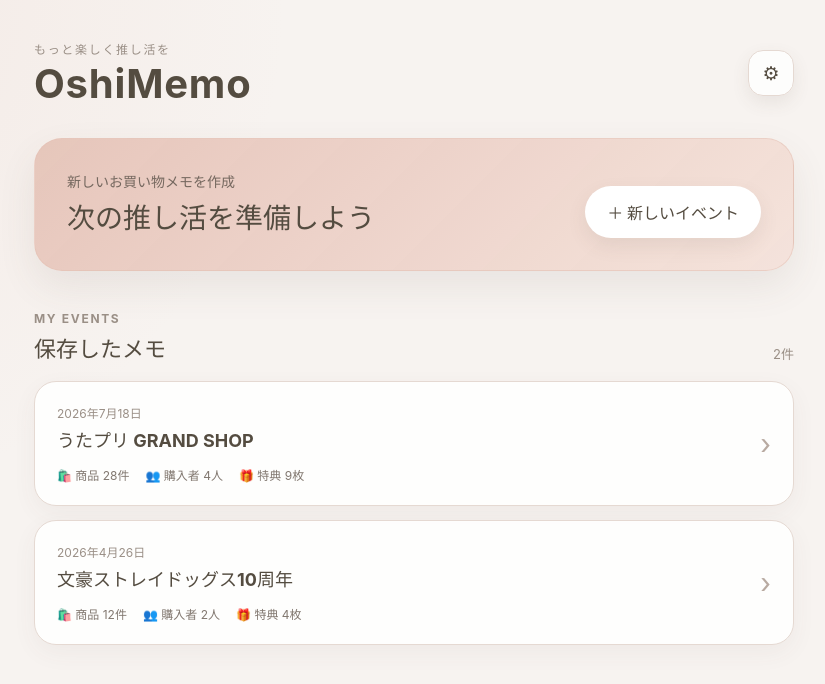
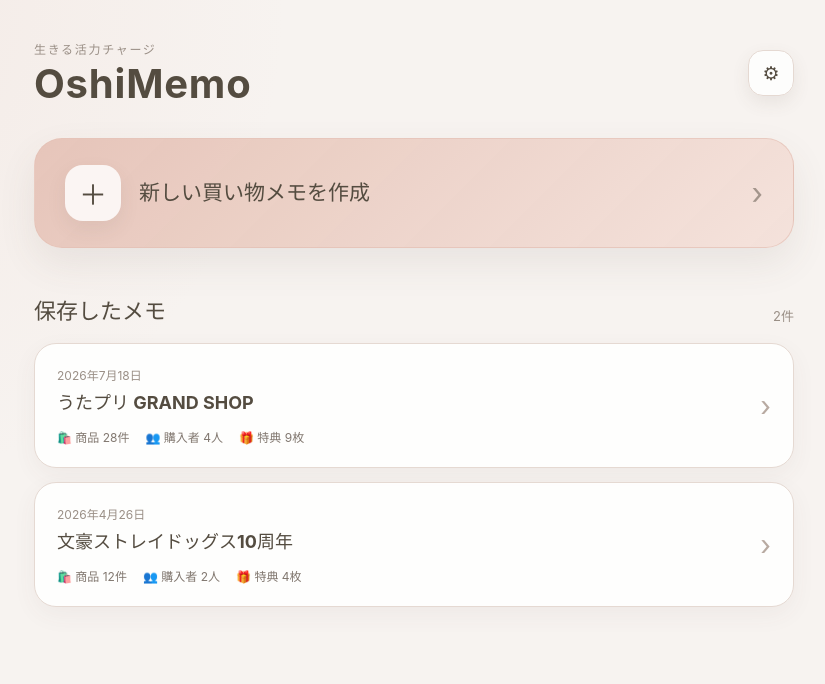
Before and after one commit to kafu0104-ai/oshi-memo, a React (Vite) app in the folder app/: page / in a window 1280 px wide. Shown: the top 684 px of the page, without its empty margins (226-1051 px from the left). Built offline with nearby package versions, Linux system fonts and the light colour scheme.

Commit message:
ホーム画面の新規メモボタンを改善

```diff
--- a/app/src/App.css
+++ b/app/src/App.css
@@ -123,24 +123,81 @@ button {
   line-height: 1.4;
 }
 
-.create-button {
-  flex-shrink: 0;
-  padding: 14px 22px;
-  border: 0;
-  border-radius: 999px;
-  background: var(--color-surface-strong);
+.create-banner {
+  display: flex;
+  align-items: center;
+  justify-content: center;
+  padding: 32px;
+  margin-bottom: 40px;
+  border: 1px solid rgba(228, 193, 181, 0.55);
+  border-radius: 28px;
+  background:
+    linear-gradient(
+      135deg,
+      rgba(228, 193, 181, 0.9),
+      rgba(244, 225, 218, 0.94)
+    );
+  box-shadow: 0 16px 38px rgba(84, 76, 64, 0.09);
+}
+
+.create-banner {
+  width: 100%;
+  display: grid;
+  grid-template-columns: 56px 1fr auto;
+  align-items: center;
+  gap: 18px;
+  padding: 26px 30px;
+  margin-bottom: 40px;
+  border: 1px solid rgba(228, 193, 181, 0.7);
+  border-radius: 28px;
+  background:
+    linear-gradient(
+      135deg,
+      rgba(228, 193, 181, 0.92),
+      rgba(244, 225, 218, 0.96)
+    );
   color: var(--color-text);
-  font-weight: 750;
-  box-shadow: 0 8px 20px rgba(84, 76, 64, 0.09);
+  text-align: left;
+  box-shadow: 0 16px 38px rgba(84, 76, 64, 0.09);
   cursor: pointer;
   transition:
     transform 160ms ease,
+    border-color 160ms ease,
     box-shadow 160ms ease;
 }
 
-.create-button:hover {
-  transform: translateY(-2px);
-  box-shadow: 0 12px 28px rgba(84, 76, 64, 0.14);
+.create-banner:hover {
+  transform: translateY(-3px);
+  border-color: var(--color-accent-dark);
+  box-shadow: 0 20px 46px rgba(84, 76, 64, 0.14);
+}
+
+.create-banner:active {
+  transform: translateY(-1px);
+}
+
+.create-banner-icon {
+  display: grid;
+  place-items: center;
+  width: 56px;
+  height: 56px;
+  border-radius: 18px;
+  background: rgba(255, 255, 255, 0.82);
+  font-size: 28px;
+  font-weight: 500;
+  box-shadow: 0 8px 20px rgba(84, 76, 64, 0.08);
+}
+
+.create-banner-text {
+  font-size: clamp(17px, 3vw, 21px);
+  font-weight: 750;
+  line-height: 1.4;
+}
+
+.create-banner-arrow {
+  color: rgba(84, 76, 64, 0.5);
+  font-size: 30px;
+  line-height: 1;
 }
 
 .section-heading {
@@ -288,14 +345,6 @@ button {
 
 .dialog-heading {
   margin-bottom: 25px;
-}
-
-.dialog-heading p {
-  margin: 0 0 5px;
-  color: var(--color-accent-dark);
-  font-size: 11px;
-  font-weight: 800;
-  letter-spacing: 0.15em;
 }
 
 .dialog-heading h2 {
@@ -526,9 +575,23 @@ button {
     padding: 25px;
   }
 
-  .create-button {
-    width: 100%;
-  }
+  .create-banner {
+  grid-template-columns: 48px 1fr auto;
+  gap: 14px;
+  padding: 22px 20px;
+  border-radius: 24px;
+}
+
+.create-banner-icon {
+  width: 48px;
+  height: 48px;
+  border-radius: 15px;
+  font-size: 24px;
+}
+
+.create-banner-text {
+  font-size: 16px;
+}
 
   .event-card {
     padding: 19px;
--- a/app/src/App.tsx
+++ b/app/src/App.tsx
@@ -198,7 +198,7 @@ function App() {
       <div className="page-container">
         <header className="home-header">
           <div>
-            <p className="eyebrow">もっと楽しく推し活を</p>
+            <p className="eyebrow">生きる活力チャージ</p>
             <h1 className="app-title">OshiMemo</h1>
           </div>
 
@@ -207,27 +207,27 @@ function App() {
           </button>
         </header>
 
-        <section className="create-banner">
-          <div>
-            <p>新しいお買い物メモを作成</p>
-            <h2>次の推し活を準備しよう</h2>
-          </div>
+        <button
+          type="button"
+          className="create-banner"
+          onClick={() => setIsFormOpen(true)}
+        >
+         <span className="create-banner-icon" aria-hidden="true">
+          ＋
+        </span>
 
-          <button
-            type="button"
-            className="create-button"
-            onClick={() => setIsFormOpen(true)}
-          >
-            ＋ 新しいイベント
-          </button>
-        </section>
+        <span className="create-banner-text">
+          新しい買い物メモを作成
+        </span>
+
+  <span className="create-banner-arrow" aria-hidden="true">
+    ›
+  </span>
+</button>
 
         <section className="saved-events">
           <div className="section-heading">
-            <div>
-              <p className="section-label">MY EVENTS</p>
               <h2>保存したメモ</h2>
-            </div>
 
             <span className="event-count">{events.length}件</span>
           </div>
@@ -279,7 +279,6 @@ function App() {
             onClick={(event) => event.stopPropagation()}
           >
             <div className="dialog-heading">
-              <p>NEW EVENT</p>
               <h2 id="new-event-title">新しいイベント</h2>
               <span>
                 イベント名と開催日を入力してください。
```
